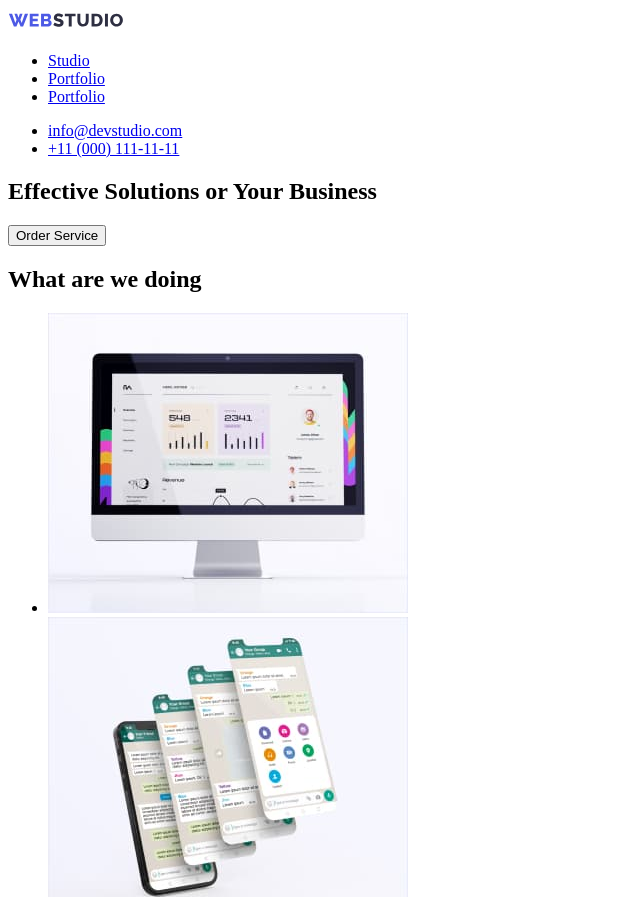
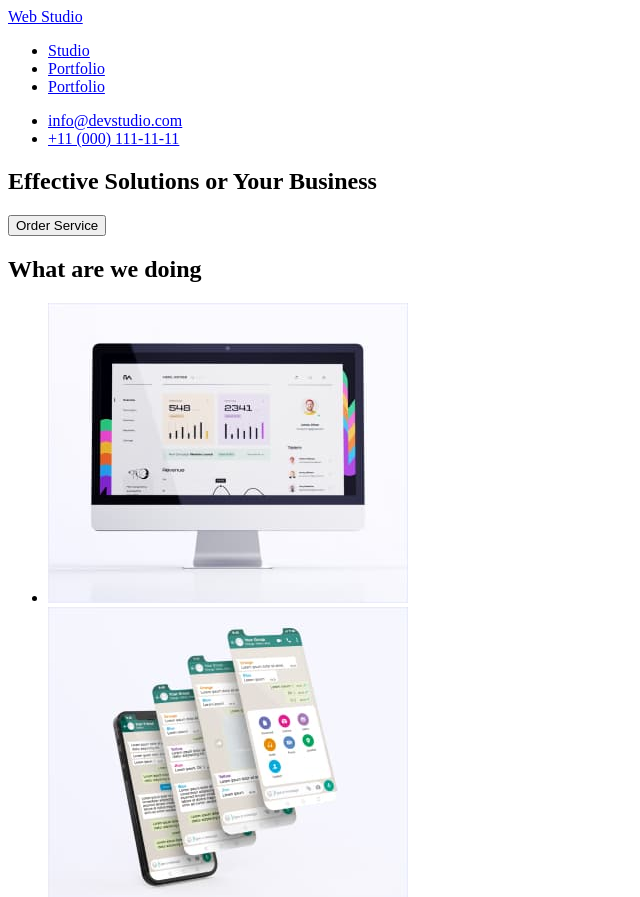
Before and after one commit to Saref111/goit-markup-hw-01, a plain HTML site: page index.html in a window 1280 px wide. Shown: the top 897 px of the page, without its empty margins (0-640 px from the left). Drawn offline with Linux system fonts and the light colour scheme.

Commit message:
changed logo to link with text

```diff
--- a/index.html
+++ b/index.html
@@ -8,7 +8,7 @@
 <body>
     <header>
         <a href="/">
-            <img src="images/logo.svg" alt="Web studio logo">
+            Web Studio
         </a>
         <nav>
             <ul>
@@ -35,7 +35,7 @@
     <main>
         <section>
             <h1>Effective Solutions or Your Business</h1>
-            <button>Order Service</button>
+            <button type="button">Order Service</button>
         </section>
         <section>
             <h2>What are we doing</h2>
@@ -121,7 +121,7 @@
     </main>
     <footer>
         <a href="/">
-            <img src="images/logo.svg" alt="Web studio logo">
+            Web Studio
         </a>
         <p>Increase the flow of customers and sales for your business with digital marketing & growth solutions.</p>
     </footer>
```
